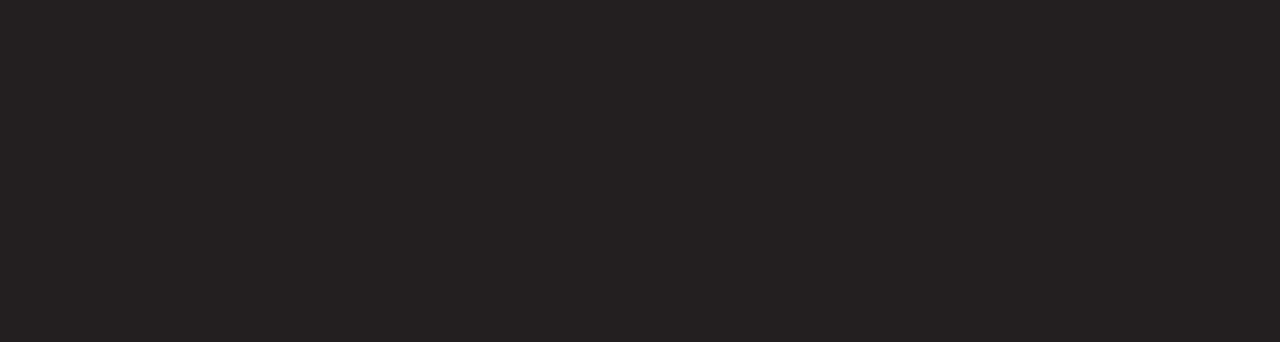
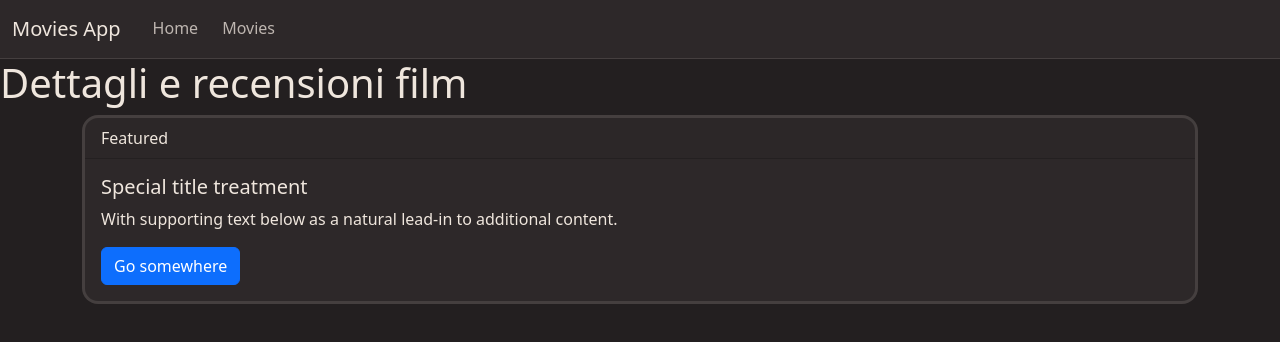
Before and after one commit to ilariamotta/webapp-react, a React (Vite) app: page /movies/1 in a window 1280 px wide. Before the commit this address had no page. Shown: the top 342 px of the page. Built offline with nearby package versions, Linux system fonts and the light colour scheme.

Commit message:
feat: pagina dettagli film

```diff
--- a/src/App.jsx
+++ b/src/App.jsx
@@ -4,6 +4,7 @@
 import Header from './components/Header'
 import Homepage from './pages/Homepage';
 import MoviesPage from './pages/MoviesPage';
+import MovieSinglePage from './pages/MovieSinglePage';
 
 function App() {
 const nomeApp = "Movies App";
@@ -14,6 +15,7 @@
 <Route element={<AppLayout nomeApp={nomeApp}/>}>
 <Route element={<Homepage/>} path="/"/>
 <Route element={<MoviesPage/>} path="/movies"/>
+<Route element={<MovieSinglePage/>} path="/movies/:id"/>
 </Route>
 </Routes>
 </BrowserRouter>
--- a/src/components/MoviesCard.jsx
+++ b/src/components/MoviesCard.jsx
@@ -1,8 +1,10 @@
+import NoImage from "../assets/images/No-Photo-Available.jpg";
+
 export default function MoviesCard({ movie }) {
-    const baseURL = "http://localhost:3000";
+    const backendBaseUrl = import.meta.env.VITE_BACKEND_URL;
     return (
         <div className="card h-100">
-            <img src={`http://localhost:3000/image/${movie.image}`} className="card-img-top" alt={movie.title} style={{ height: "600px", objectFit: "cover" }}/>
+            <img src={movie.image !== null ? `${backendBaseUrl}/image/${movie.image}` : NoImage} className="card-img-top" alt={movie.title} style={{ height: "600px", objectFit: "cover" }}/>
             <div className="card-body">
                 <h3 className="card-title">{movie.title}</h3>
                 <p className="card-text">
--- /dev/null
+++ b/src/pages/MovieSinglePage.jsx
@@ -0,0 +1,26 @@
+export default function MovieSinglePage() {
+    return (
+        <>
+            <section>
+                <h1>Dettagli e recensioni film</h1>
+                <div className="container">
+                    <div className="row">
+                        <div className="col">
+                            {/* card */}
+                            <div class="card">
+                                <div class="card-header">
+                                    Featured
+                                </div>
+                                <div class="card-body">
+                                    <h5 class="card-title">Special title treatment</h5>
+                                    <p class="card-text">With supporting text below as a natural lead-in to additional content.</p>
+                                    <a href="#" class="btn btn-primary">Go somewhere</a>
+                                </div>
+                            </div>
+                        </div>
+                    </div>
+                </div>
+            </section>
+        </>
+    )
+}
--- a/src/pages/MoviesPage.jsx
+++ b/src/pages/MoviesPage.jsx
@@ -4,9 +4,11 @@
 
 export default function MoviesPage() {
     const [movies, setMovies] = useState([]);
+
+    const backendBaseUrl = import.meta.env.VITE_BACKEND_URL;
+
     useEffect(() => {
-        console.log("Chiamo Api");
-        axios.get("http://localhost:3000/api/movies").then((resp) => { console.log("Data:", resp.data); setMovies(resp.data.results) }).catch((err) => { console.log(err) })
+        axios.get(`${backendBaseUrl}/api/movies`).then((resp) => { console.log("Data:", resp.data); setMovies(resp.data.results) }).catch((err) => { console.log(err) })
     }, [])
     return (
         <>
```
Also changed, not shown: src/assets/images/No-Photo-Available.jpg (added), 1 other file (tests, documents, lock files or other folders).
